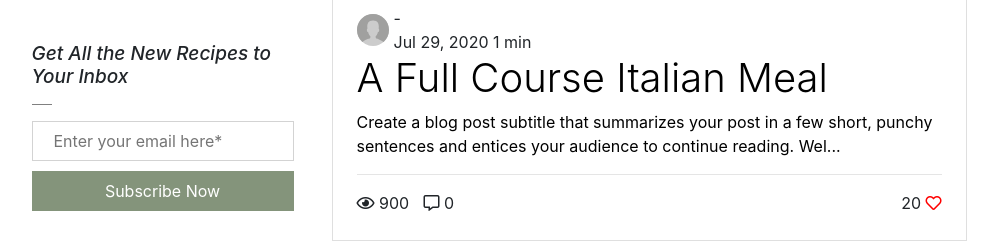
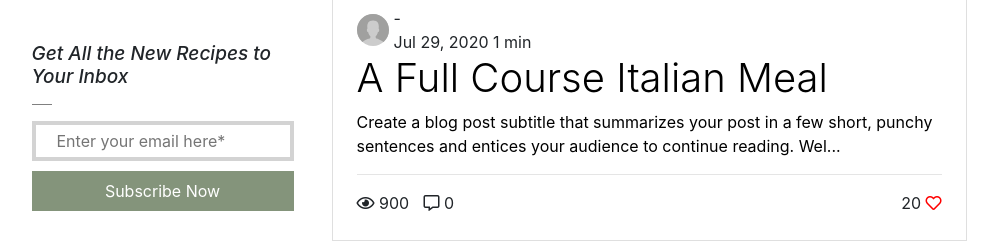
Before and after one commit to Ccyclop/wix-bootstrap, a plain HTML site: page index.html in a window 1280 px wide. In both pictures the pointer is over the input "Enter your email here*". Shown: the part 1800-2050 px from the top of the page, without its empty margins (141-1139 px from the left). Drawn offline with nearby package versions, Linux system fonts and the light colour scheme.

Commit message:
Update style.css
forgot to add hover

```diff
--- a/style.css
+++ b/style.css
@@ -230,7 +230,9 @@ nav {
     height: 40px;
     width: 262px;
     border: 1px solid lightgray;
-    padding: 3px 3px 3px 21px
+    padding: 3px 3px 3px 21px;
+    transition-duration: 0.2s;
+
 }
 
 .forms button {
@@ -300,3 +302,7 @@ nav {
 .active {
     color: #84947B!important;
 }
+
+.forms input:hover {
+    border: solid 4px lightgray;
+}
```
